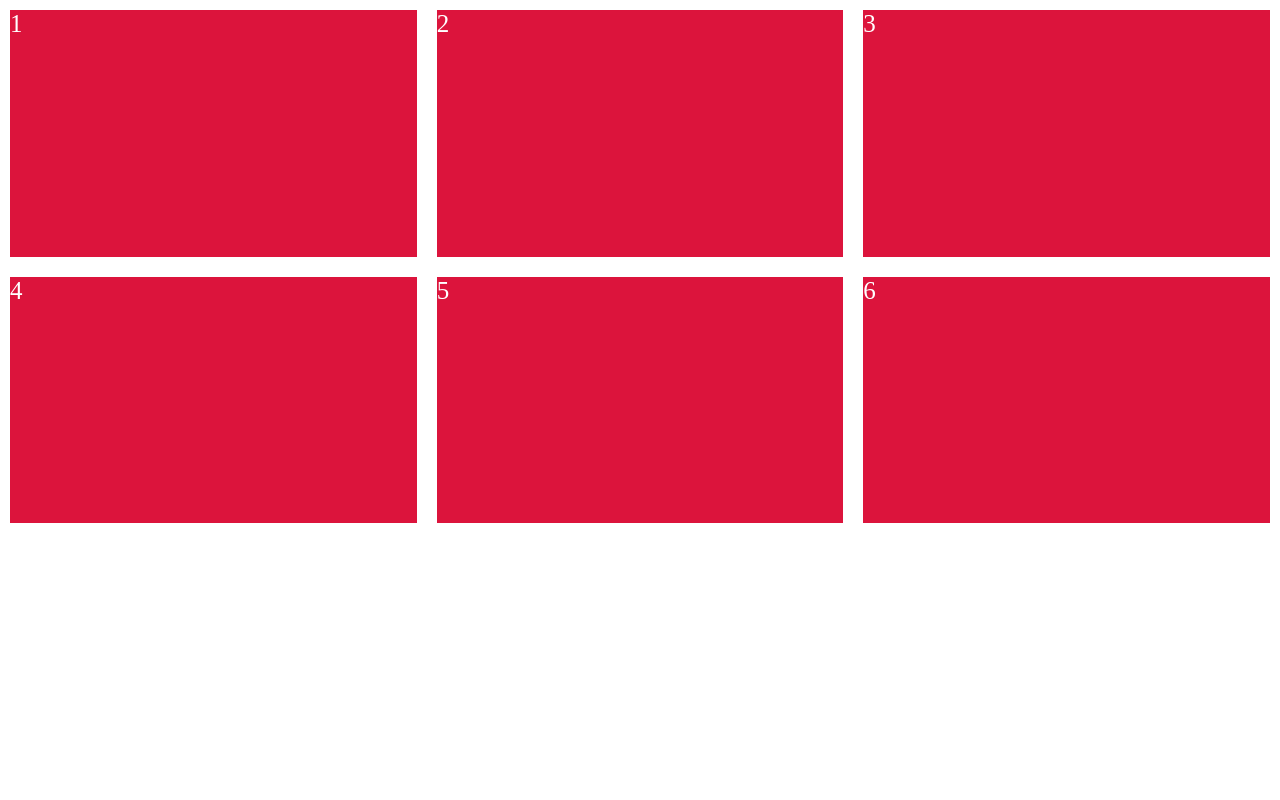
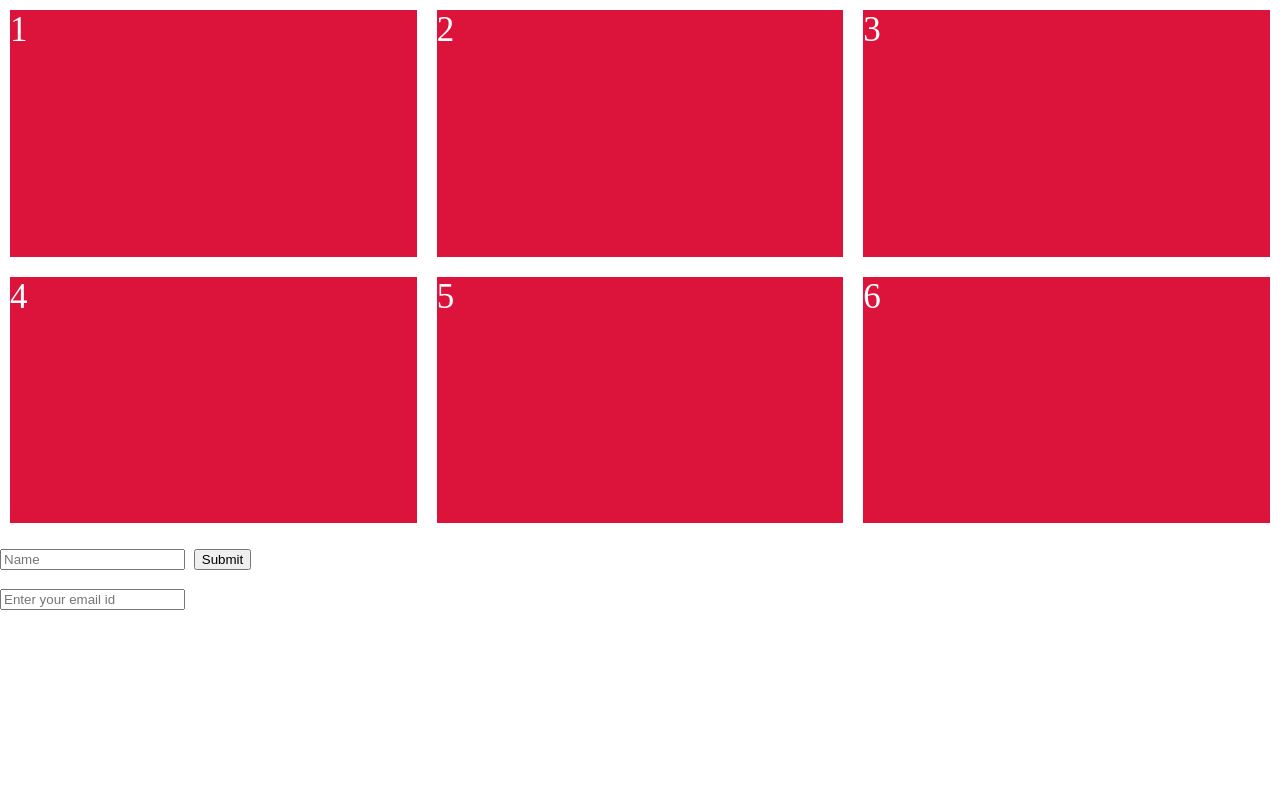
Before and after one commit to MaryiamMunawar/PFTP-M1, a plain HTML site: page Module-1/seventh-class/grid.html in a window 1280 px wide. Drawn offline with Linux system fonts and the light colour scheme.

Commit message:
M1 complete

```diff
--- /dev/null
+++ b/Module-1/seventh-class/aftbef.css
@@ -0,0 +1,59 @@
+body {
+    margin: 0;
+    height: 100vh;
+    font-size: 35px;
+    color: white;
+    display: flex;
+    align-items: center;
+    justify-content: center;
+}
+
+div {
+    background-color: black;
+    width: 100px;
+    position: relative;
+    display: flex;
+}
+
+div::after{
+    content: '';
+    position: absolute;
+    color: black;
+    height: 10px;
+    width: 100%;
+    top: 50%;
+    background-color: yellow;
+    align-self: center;
+    right: -100px;
+}
+
+
+div::before {
+    content: '';
+    position: absolute;
+    color: black;
+    height: 10px;
+    width: 100%;
+    top: 50%;
+    background-color: yellow;
+    align-self: center;
+    left: -100px;
+}
+
+/* STEPS:
+1.copied from grid.css and then give display:flex; and align-items:center and then justify content:center;
+2. give height and width to div of 100px
+3.Now i want to put a line on the box on left and right side
+4.give div after and then before and then remove the height of div to see full content
+5.we wanted to draw line which is to be out of box .so we give position:relative to div to make it into its boundary.
+6.then give position:absolute to after and before and due to this the text become mixed
+7.give right: -100px to make it out of box and then give color black so that i can appear
+8.then give left: -200px to before to make it out
+9.basically i wanted to draw line for that i dont need content so i remove the content.
+10.give height:10px and width:50% to div::after.its not appearing bcz i didn't give color so bg:yellow
+11.then i give top:50% so after line came down 50% from top
+12.give display:flex to div and align:self:center; to after  (align-self means put me to center)
+13.did -100px to -1px of after and before
+14.give right and left now -50 to both.NOW ,turn width of both 50% to 100%
+15.we had given -50px right and left due to this its half inside box so now give -100px to both
+15.*/
--- /dev/null
+++ b/Module-1/seventh-class/animation.css
@@ -0,0 +1,29 @@
+body {
+    margin: 0;
+    height: 100vh;
+    font-size: 35px;
+    color: white;
+    display: flex;
+    align-items: center;
+    justify-content: center;
+}
+
+div {
+    background-color: black;
+    width: 100px;
+    position: relative;
+    display: flex;
+    transition:all 1s;
+}
+div:hover{
+    width: 150px;
+    /* transform:scale(2); */
+    /* transform: rotate(90deg); */
+    /* transform: skew(-40deg); */
+    transform: translate(50px);
+    color: blue;
+    width: 100px;
+    height: 50px;
+}
+
+/* gave width,height and color for transform translate property */
--- a/Module-1/seventh-class/grid.css
+++ b/Module-1/seventh-class/grid.css
@@ -2,9 +2,9 @@ body{
     margin: 0;
     height: 100vh;
     color: white;
-    font-size: 25px;
+    font-size: 35px;
     display: grid;
-    grid-template-columns: 1fr 1fr 1fr;   /*colums template and 1fr means aik chothai*/
+    grid-template-columns: 1fr 1fr 1fr;   /*columns template and 1fr means aik chothai*/
     grid-template-rows: 1fr 1fr 1fr ;
 }
 div{
@@ -17,4 +17,38 @@ div{
 1-give body margin ,height,color,font-size and then giv div a background color and margin and run the code.
 2-Now,give display grid to body and run the code.
 3-give grid columns template : three columns of equal width(1fr 1fr 1fr) and run the code
-4.give grid rows template as given to colums and run the code.
+4.give grid rows template as given to colums and run the code.*/
+
+
+div:hover{
+    background-color: grey;
+}
+button:active{
+    background-color: blue;
+}
+
+.input-field:focus{
+    outline:none;
+    border-color: darkmagenta;
+    box-shadow: 0 0 5px;
+}
+
+@media screen  and (max-width:768px) {
+    body{
+        grid-template-columns: 1fr 1fr;
+        font-size: 25px;
+    }
+
+}
+
+@media screen  and (max-width:425px) {
+    body{
+        grid-template-columns: 1fr;
+        grid-template-rows: auto;
+        font-size: 15px;
+    }
+
+}
+
+/* :after and :before pseudo-elements are used to insert content before or after an element's actual content,
+without needing to modify the HTML structure. These pseudo-elements ar */
--- a/Module-1/seventh-class/grid.html
+++ b/Module-1/seventh-class/grid.html
@@ -14,6 +14,13 @@
     <div>4</div>
     <div>5</div>
     <div>6</div>
+    <form>
+        <input type="text" placeholder="Name">
+        <button type="submit" class="button">Submit</button>
+        <label for="email">Email</label>
+        <input type="email"  class="input-field"  placeholder="Enter your email id"/>
+
+    </form>
 
 
 </body>
```
Also changed, not shown: Module-1/seventh-class/aftbef.html (added, +16 -0 lines).
